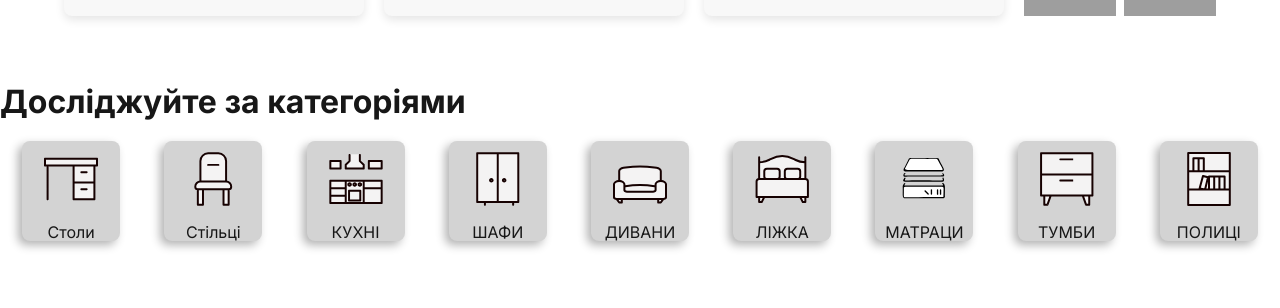
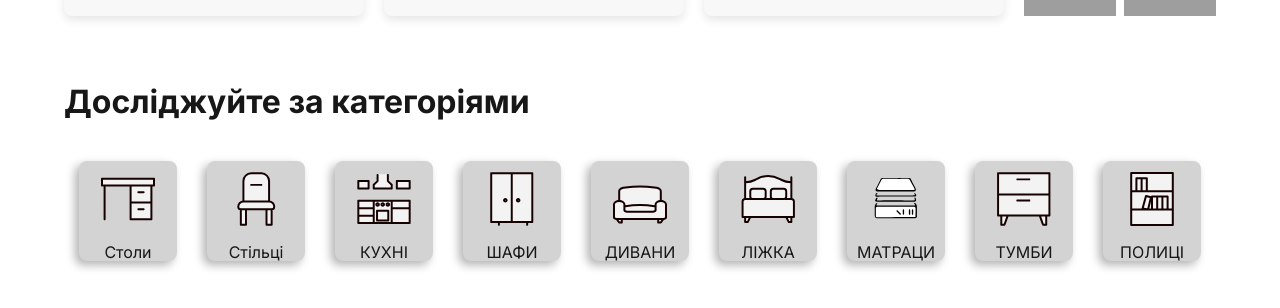
Before and after one commit to VadymFES/dekop_v0.1, a Next.js app: page / in a window 1280 px wide. Shown: the part 1566-1874 px from the top of the page. Before the commit the page ends 1836 px from the top, so only its background shows below. Built offline with nearby package versions, Linux system fonts and the light colour scheme; grey boxes are pictures that could not be loaded.

Commit message:
add categories style on main screen

```diff
--- a/src/app/components/main/main.module.css
+++ b/src/app/components/main/main.module.css
@@ -286,6 +286,13 @@
   object-position: right; /* Show right part of the image */
 }
 
+.bodyCategories {
+  display: flex; /* Flexbox for categories section */
+  flex-direction: column; /* Stack children vertically */
+  gap: 20px; /* Space between categories */
+  margin: 1rem 4rem; /* Margin on top and bottom */
+}
+
 .advantages_container_categories{
   display: flex; /* Flexbox for advantages section */
   justify-content: space-around; /* Distribute space around children */
```
